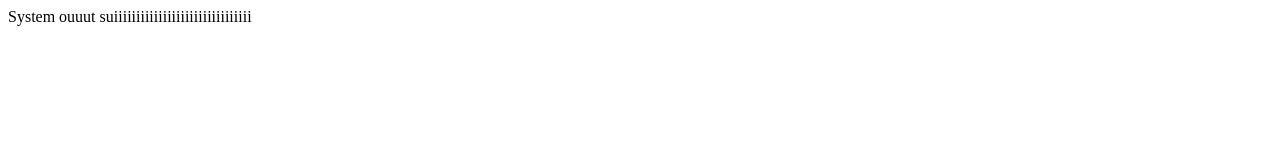
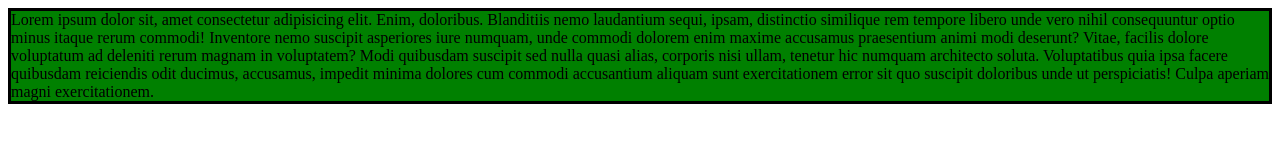
Before and after one commit to Kammi-07/2024_2aWI_SWP, a plain HTML site: page CSS/Site.html in a window 1280 px wide. Drawn offline with Linux system fonts and the light colour scheme.

Commit message:
commit vid 1

```diff
--- a/CSS/Site.html
+++ b/CSS/Site.html
@@ -1,11 +1,36 @@
 <!DOCTYPE html>
 <html lang="en">
+
 <head>
     <meta charset="UTF-8">
     <meta name="viewport" content="width=device-width, initial-scale=1.0">
     <title>Document</title>
 </head>
+<style>
+    div {
+        background-color: green;
+        border-style: solid;
+    }
+
+    .subtitel {
+        front-size: 1.5rem
+    }
+</style>
+
 <body>
-System ouuut suiiiiiiiiiiiiiiiiiiiiiiiiiiiiiii
+    <div class="subtitel">
+        Lorem ipsum dolor sit, amet consectetur adipisicing elit. Enim, doloribus. Blanditiis nemo laudantium sequi,
+        ipsam,
+        distinctio similique rem tempore libero unde vero nihil consequuntur optio minus itaque rerum commodi! Inventore
+        nemo suscipit asperiores iure numquam, unde commodi dolorem enim maxime accusamus praesentium animi modi
+        deserunt?
+        Vitae, facilis dolore voluptatum ad deleniti rerum magnam in voluptatem? Modi quibusdam suscipit sed nulla quasi
+        alias, corporis nisi ullam, tenetur hic numquam architecto soluta. Voluptatibus quia ipsa facere quibusdam
+        reiciendis odit ducimus, accusamus, impedit minima dolores cum commodi accusantium aliquam sunt exercitationem
+        error
+        sit quo suscipit doloribus unde ut perspiciatis! Culpa aperiam magni exercitationem.
+    </div>
+
 </body>
+
 </html>
```
